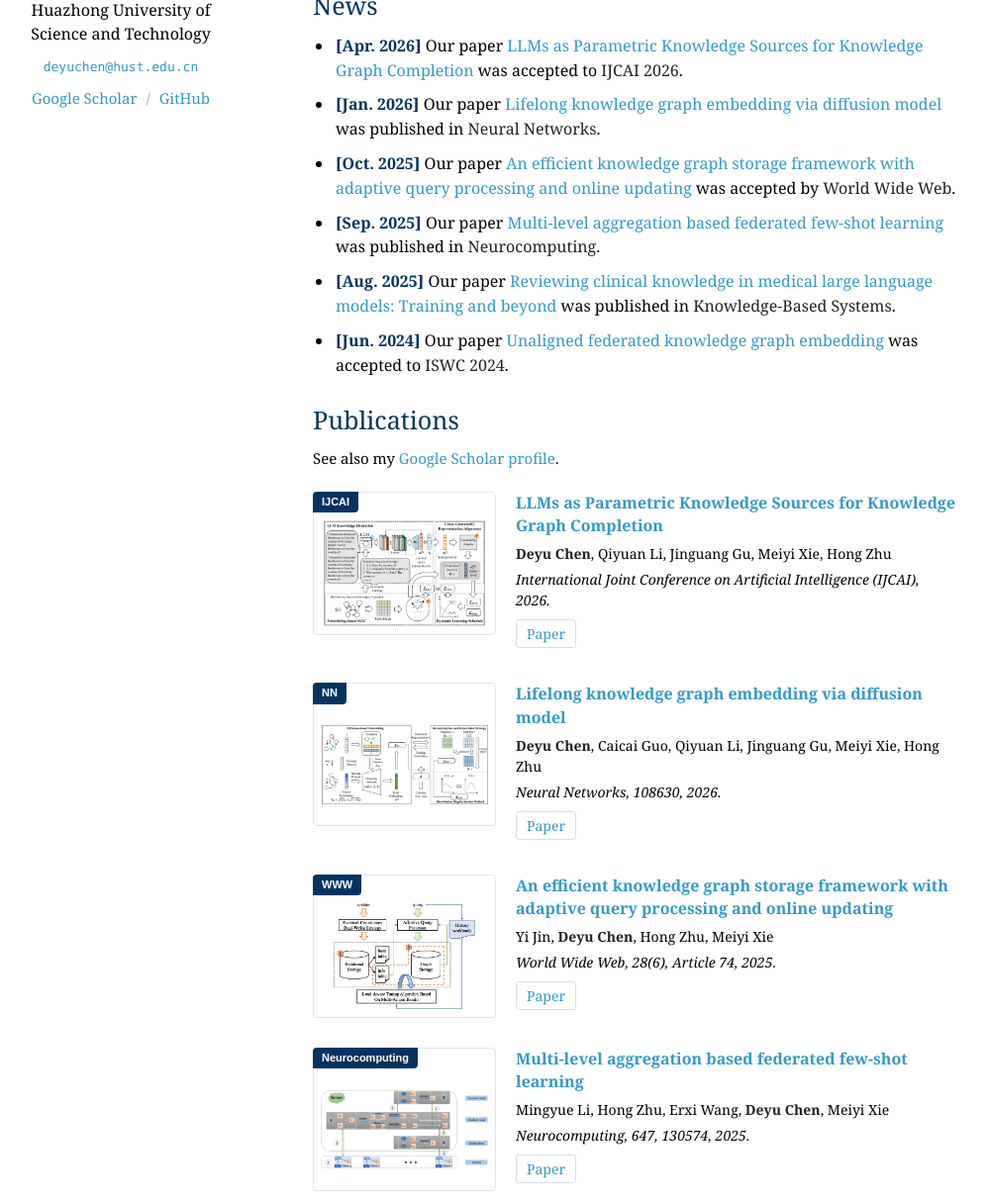
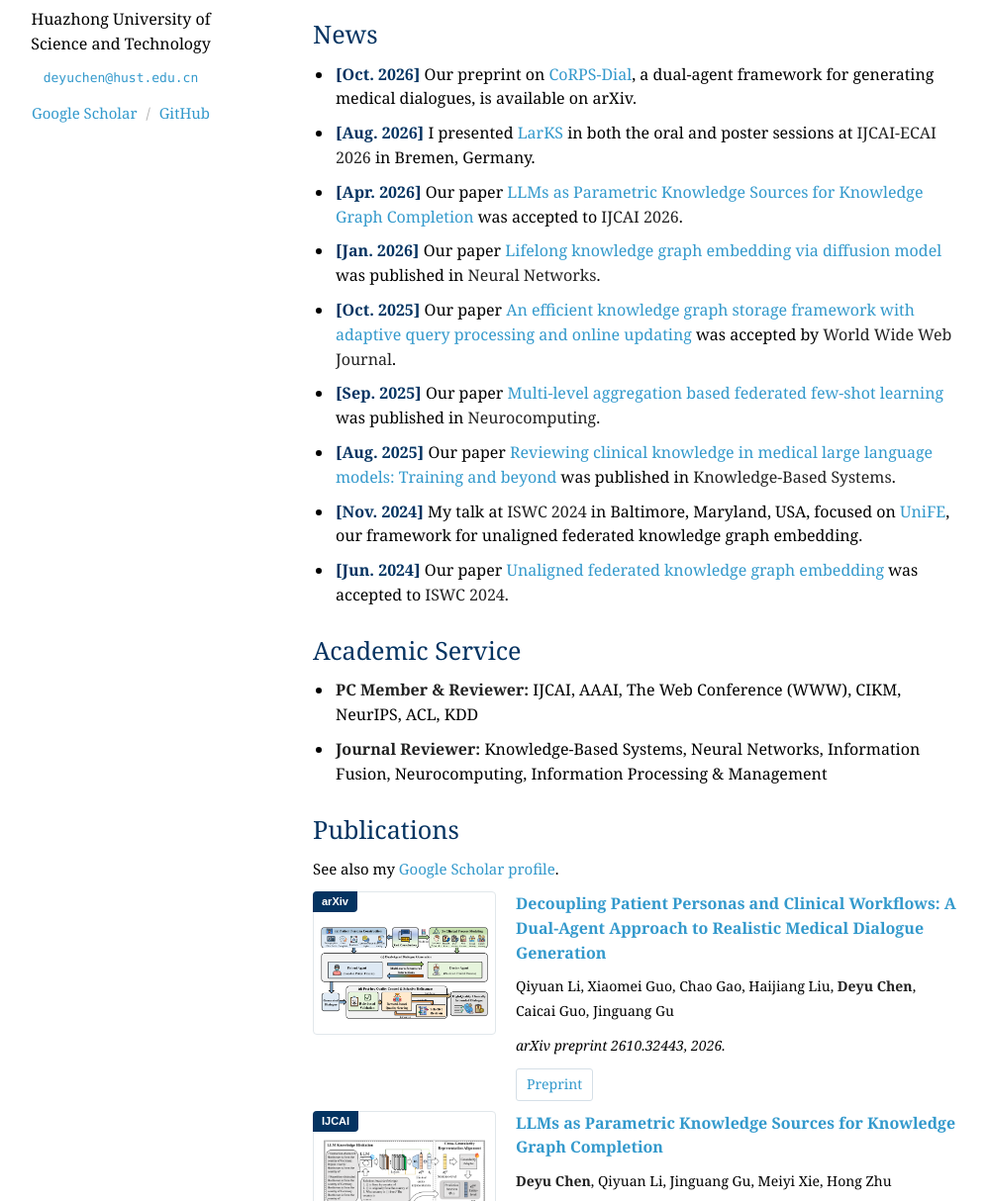
Before and after one commit to deyu-chen/deyu-chen.github.io, a plain HTML site: page index.html in a window 1280 px wide. Shown: the part 365-1579 px from the top of the page at 99% size, without its empty margins (154-1151 px from the left). Drawn offline with Linux system fonts and the light colour scheme.

Commit message:
Update news, publications, and academic service

```diff
--- a/assets/css/custom.css
+++ b/assets/css/custom.css
@@ -1,32 +1,35 @@
 /* Minimal Light layout, with small accessibility and single-page adjustments. */
-body { font-family: Georgia, "Times New Roman", serif; }
+:root {
+  --text-leading: 1.55rem;
+  --paragraph-gap: 10px;
+}
+body { font-family: Georgia, "Times New Roman", serif; line-height: var(--text-leading); }
 .wrapper { max-width: 960px; }
 header { text-align: center; }
 header .image.avatar img { width: 160px; height: 160px; object-fit: cover; }
-header h1 { margin-top: 18px; margin-bottom: 8px; }
-.position { font-size: 1.1rem; margin: 0 0 5px; }
-.affiliation { margin: 0 0 14px; line-height: 1.5; }
-.email { font-family: Consolas, monospace; font-size: 13px; margin: 0 0 14px; }
+header h1 { margin-top: 18px; margin-bottom: var(--paragraph-gap); }
+header p, main p, main ul, main li { margin: 0 0 var(--paragraph-gap); }
+.position { font-size: 1.1rem; }
+.email { font-family: Consolas, monospace; font-size: 13px; }
 .profile-links { font-size: 15px; }
 .profile-links span { padding: 0 5px; color: #aaa; }
 main { width: 650px; float: right; padding-top: 4em; padding-bottom: 36px; }
 main section { float: none; width: auto; padding: 0; margin-bottom: 30px; }
 h2 { margin-bottom: 14px; }
-.interests { padding-left: 22px; }
-.interests li { margin-bottom: 4px; }
-.publication-intro { font-size: 15px; margin-bottom: 24px; }
-.news-list { padding-left: 21px; }
-.news-list li { padding-left: 2px; margin-bottom: 10px; line-height: 1.55; }
+main ul { padding-left: 21px; }
+main li { padding-left: 2px; }
+.service-list strong { font-weight: 700; }
+.publication-intro { font-size: 15px; }
 .news-date { color: #043361; font-weight: 600; white-space: nowrap; }
-.publication { display: grid; grid-template-columns: 185px minmax(0, 1fr); align-items: start; gap: 20px; margin-bottom: 30px; scroll-margin-top: 24px; }
+.publication { display: grid; grid-template-columns: 185px minmax(0, 1fr); align-items: start; column-gap: 20px; row-gap: var(--paragraph-gap); margin-bottom: var(--paragraph-gap); scroll-margin-top: 24px; }
 .paper-figure { position: relative; box-sizing: border-box; display: flex; width: 185px; height: 145px; padding: 28px 7px 8px; align-items: center; justify-content: center; background: #fff; border: 1px solid #e1e7eb; border-radius: 4px; }
 .paper-figure img { display: block; width: 100%; height: 100%; object-fit: contain; }
 .venue-badge { position: absolute; top: -1px; left: -1px; padding: 3px 9px; border-radius: 4px 0 4px 0; background: #043361; color: #fff; font-family: Arial, sans-serif; font-size: 11px; font-weight: 600; line-height: 1.4; }
 .paper-info { min-width: 0; }
 .publication strong { font-weight: 700; }
-.publication h3 { font-size: 16px; line-height: 1.45; margin-bottom: 6px; }
-.publication p { margin-bottom: 5px; line-height: 1.5; font-size: 14px; }
-.paper-links { display: flex; flex-wrap: wrap; gap: 8px; padding-top: 4px; }
+.publication h3 { font-size: 16px; line-height: var(--text-leading); margin: 0 0 var(--paragraph-gap); }
+.publication p { font-size: 14px; }
+.paper-links { display: flex; flex-wrap: wrap; gap: 8px; margin-bottom: 0; }
 .paper-links a { border: 1px solid #d5dfe7; border-radius: 3px; padding: 3px 10px; }
 .site-footer { position: static; width: auto; float: none; font-size: 12px; color: #888; margin-top: 40px; }
 a:focus-visible { outline: 2px solid #043361; outline-offset: 4px; }
@@ -47,7 +50,7 @@ a:hover { transform: none; }
   .paper-links a { padding: 6px 12px; }
 }
 @media screen and (max-width: 600px) {
-  .publication { grid-template-columns: minmax(0, 1fr); gap: 14px; margin-bottom: 34px; }
+  .publication { grid-template-columns: minmax(0, 1fr); }
   .paper-figure { width: 220px; height: 155px; }
 }
 @media print { header { position: static; } .paper-links, .skip-link { display: none; } }
--- a/index.html
+++ b/index.html
@@ -47,12 +47,23 @@
       <section aria-labelledby="news">
         <h2 id="news">News</h2>
         <ul class="news-list">
+          <li><span class="news-date">[Oct. 2026]</span> Our preprint on <a href="#corps-dial">CoRPS-Dial</a>, a dual-agent framework for generating medical dialogues, is available on arXiv.</li>
+          <li><span class="news-date">[Aug. 2026]</span> I presented <a href="#larks">LarKS</a> in both the oral and poster sessions at <strong>IJCAI-ECAI 2026</strong> in Bremen, Germany.</li>
           <li><span class="news-date">[Apr. 2026]</span> Our paper <a href="#larks">LLMs as Parametric Knowledge Sources for Knowledge Graph Completion</a> was accepted to <strong>IJCAI 2026</strong>.</li>
           <li><span class="news-date">[Jan. 2026]</span> Our paper <a href="#lifelong">Lifelong knowledge graph embedding via diffusion model</a> was published in <strong>Neural Networks</strong>.</li>
-          <li><span class="news-date">[Oct. 2025]</span> Our paper <a href="#ekgstore">An efficient knowledge graph storage framework with adaptive query processing and online updating</a> was accepted by <strong>World Wide Web</strong>.</li>
+          <li><span class="news-date">[Oct. 2025]</span> Our paper <a href="#ekgstore">An efficient knowledge graph storage framework with adaptive query processing and online updating</a> was accepted by <strong>World Wide Web Journal</strong>.</li>
           <li><span class="news-date">[Sep. 2025]</span> Our paper <a href="#multilevel">Multi-level aggregation based federated few-shot learning</a> was published in <strong>Neurocomputing</strong>.</li>
           <li><span class="news-date">[Aug. 2025]</span> Our paper <a href="#clinical">Reviewing clinical knowledge in medical large language models: Training and beyond</a> was published in <strong>Knowledge-Based Systems</strong>.</li>
+          <li><span class="news-date">[Nov. 2024]</span> My talk at <strong>ISWC 2024</strong> in Baltimore, Maryland, USA, focused on <a href="#unife">UniFE</a>, our framework for unaligned federated knowledge graph embedding.</li>
           <li><span class="news-date">[Jun. 2024]</span> Our paper <a href="#unife">Unaligned federated knowledge graph embedding</a> was accepted to <strong>ISWC 2024</strong>.</li>
+        </ul>
+      </section>
+
+      <section aria-labelledby="academic-service">
+        <h2 id="academic-service">Academic Service</h2>
+        <ul class="service-list">
+          <li><strong>PC Member &amp; Reviewer:</strong> IJCAI, AAAI, The Web Conference (WWW), CIKM, NeurIPS, ACL, KDD</li>
+          <li><strong>Journal Reviewer:</strong> Knowledge-Based Systems, Neural Networks, Information Fusion, Neurocomputing, Information Processing &amp; Management</li>
         </ul>
       </section>
 
@@ -60,6 +71,19 @@
       <section aria-labelledby="publications">
         <h2 id="publications">Publications</h2>
         <p class="publication-intro">See also my <a href="https://scholar.google.com/citations?user=U2nd3eMAAAAJ&amp;hl=en">Google Scholar profile</a>.</p>
+
+        <article class="publication" id="corps-dial">
+          <a class="paper-figure" href="assets/img/publications/corps-dial.png" target="_blank" rel="noopener" aria-label="Enlarge the CoRPS-Dial framework diagram">
+            <span class="venue-badge">arXiv</span>
+            <img src="assets/img/publications/corps-dial.png" alt="CoRPS-Dial framework for generating medical dialogues with patient and doctor agents" loading="lazy" width="220" height="145">
+          </a>
+          <div class="paper-info">
+            <h3><a href="https://arxiv.org/abs/2610.32443">Decoupling Patient Personas and Clinical Workflows: A Dual-Agent Approach to Realistic Medical Dialogue Generation</a></h3>
+            <p>Qiyuan Li, Xiaomei Guo, Chao Gao, Haijiang Liu, <strong>Deyu Chen</strong>, Caicai Guo, Jinguang Gu</p>
+            <p class="venue"><em>arXiv preprint 2610.32443, 2026.</em></p>
+            <p class="paper-links"><a href="https://arxiv.org/pdf/2610.32443" aria-label="Preprint of CoRPS-Dial (PDF)">Preprint</a></p>
+          </div>
+        </article>
 
         <article class="publication" id="larks">
           <a class="paper-figure" href="assets/img/publications/ijcai.png" target="_blank" rel="noopener" aria-label="Enlarge overview figure for LLMs as Parametric Knowledge Sources for Knowledge Graph Completion">
@@ -89,13 +113,13 @@
 
         <article class="publication" id="ekgstore">
           <a class="paper-figure" href="assets/img/publications/www.png" target="_blank" rel="noopener" aria-label="Enlarge overview figure for An efficient knowledge graph storage framework with adaptive query processing and online updating">
-            <span class="venue-badge">WWW</span>
+            <span class="venue-badge">WWWJ</span>
             <img src="assets/img/publications/www.png" alt="Overview of An efficient knowledge graph storage framework with adaptive query processing and online updating" loading="lazy" width="220" height="145">
           </a>
           <div class="paper-info">
             <h3><a href="https://link.springer.com/article/10.1007/s11280-025-01384-6">An efficient knowledge graph storage framework with adaptive query processing and online updating</a></h3>
             <p>Yi Jin, <strong>Deyu Chen</strong>, Hong Zhu, Meiyi Xie</p>
-            <p class="venue"><em>World Wide Web, 28(6), Article 74, 2025.</em></p>
+            <p class="venue"><em>World Wide Web Journal, 28(6), Article 74, 2025.</em></p>
             <p class="paper-links"><a href="https://link.springer.com/article/10.1007/s11280-025-01384-6" aria-label="Paper for An efficient knowledge graph storage framework with adaptive query processing and online updating">Paper</a></p>
           </div>
         </article>
@@ -139,7 +163,7 @@
           </div>
         </article>
       </section>
-      <footer class="site-footer">Theme: <a href="https://github.com/yaoyao-liu/minimal-light">Minimal Light</a>.</footer>
+      <footer class="site-footer">With thanks to Yaoyao Liu for the <a href="https://github.com/yaoyao-liu/minimal-light">Minimal Light</a>.</footer>
     </main>
   </div>
 </body>
```
Also changed, not shown: assets/img/publications/corps-dial.png (added).
